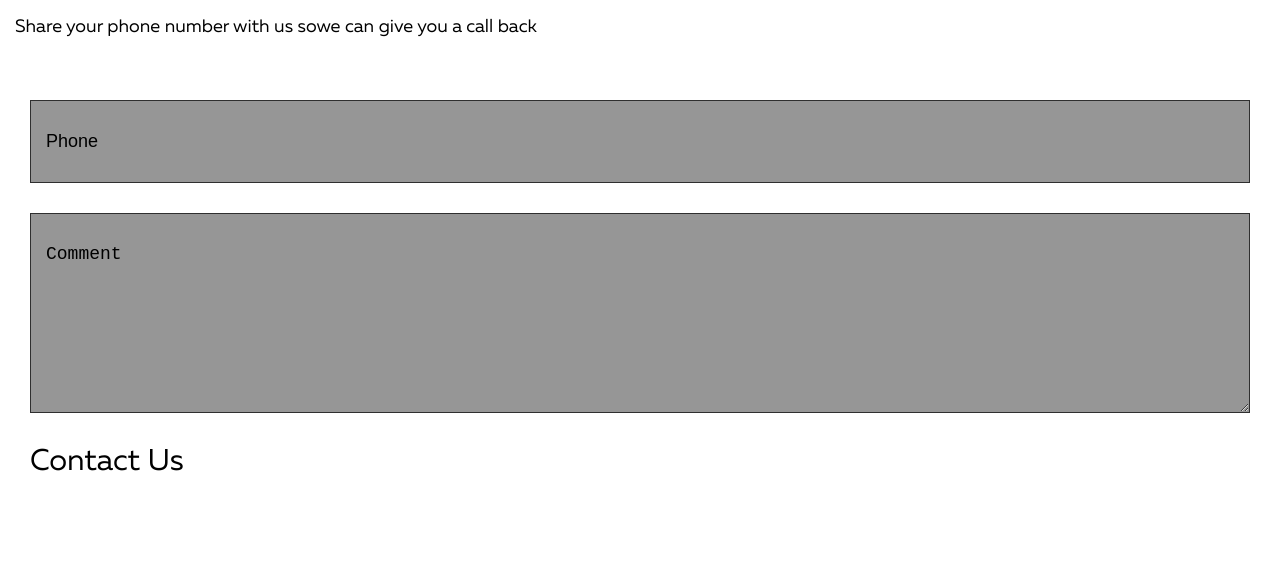
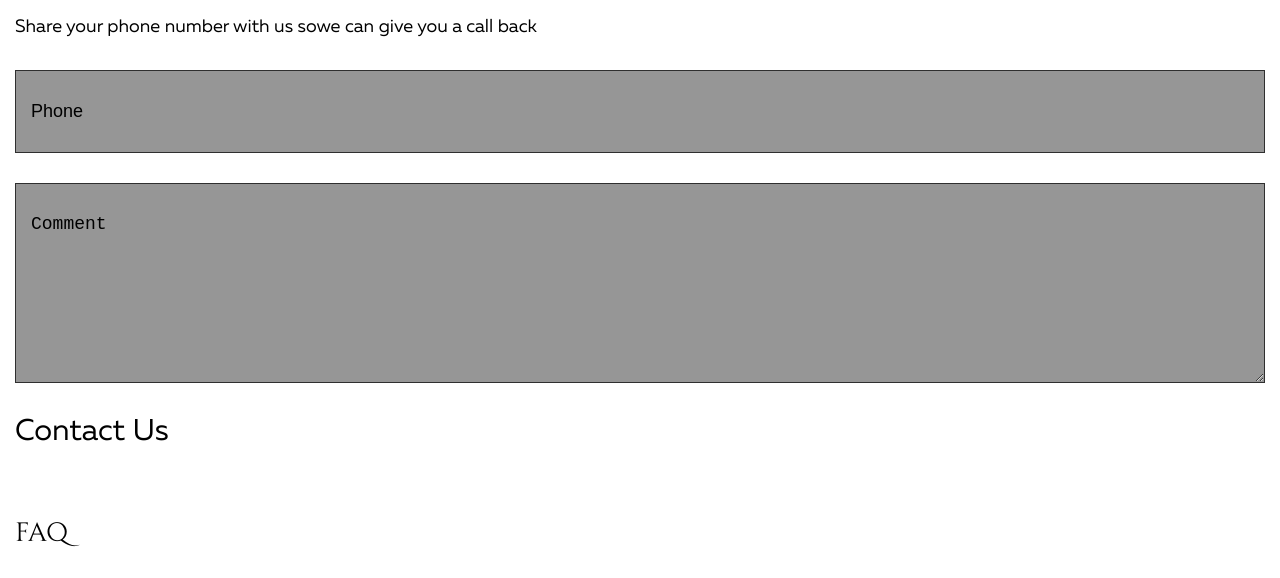
Before and after one commit to vitalij99/lemonCar, a Next.js app: page / in a window 1280 px wide. Shown: the part 4338-4916 px from the top of the page. Before the commit the page ends 4875 px from the top, so only its background shows below. Built offline with nearby package versions, Linux system fonts and the light colour scheme.

Commit message:
fix style form

```diff
--- a/app/_componets/ContactForm/ContactForm.js
+++ b/app/_componets/ContactForm/ContactForm.js
@@ -21,8 +21,6 @@ const ContactForm = () => {
     setComment(event.target.value.replace(/^\s+/, ''));
   };
   return (
-    <section>
-      <Container>
     <form className={style.form} onSubmit={onSubmit}>
       <input
         placeholder="Phone"
@@ -43,8 +41,6 @@ const ContactForm = () => {
 
       <button type="submit">Contact Us</button>
     </form>
-      </Container>
-    </section>
   );
 };
 
--- /dev/null
+++ b/app/_componets/Faq/Faq.js
@@ -0,0 +1,15 @@
+import React from 'react';
+import Container from '../Container/Container';
+import styleTitle from '../Advantage/advantage.module.scss';
+
+const Faq = () => {
+  return (
+    <section>
+      <Container>
+        <h2 className={styleTitle.title_sec}>FAQ</h2>
+      </Container>
+    </section>
+  );
+};
+
+export default Faq;
--- a/app/page.js
+++ b/app/page.js
@@ -7,6 +7,7 @@ import Steps from './_componets/Steps/Steps';
 import Reviews from './_componets/Reviews/Reviews';
 
 import Contact from './_componets/Contact/Contact';
+import Faq from './_componets/Faq/Faq';
 
 const heroFont = localFont({
   variable: '--font-monument',
@@ -24,6 +25,7 @@ export default function Home() {
       <Steps />
       <Reviews />
       <Contact />
+      <Faq />
     </main>
   );
 }
```
Lines whose indentation alone changed are shown as unchanged.
